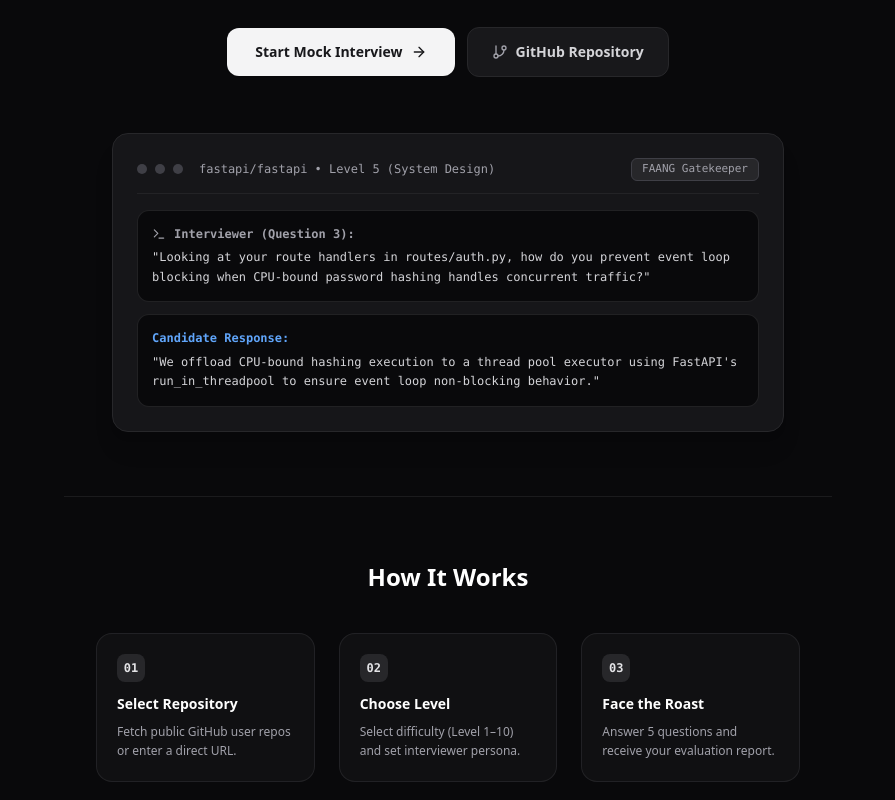
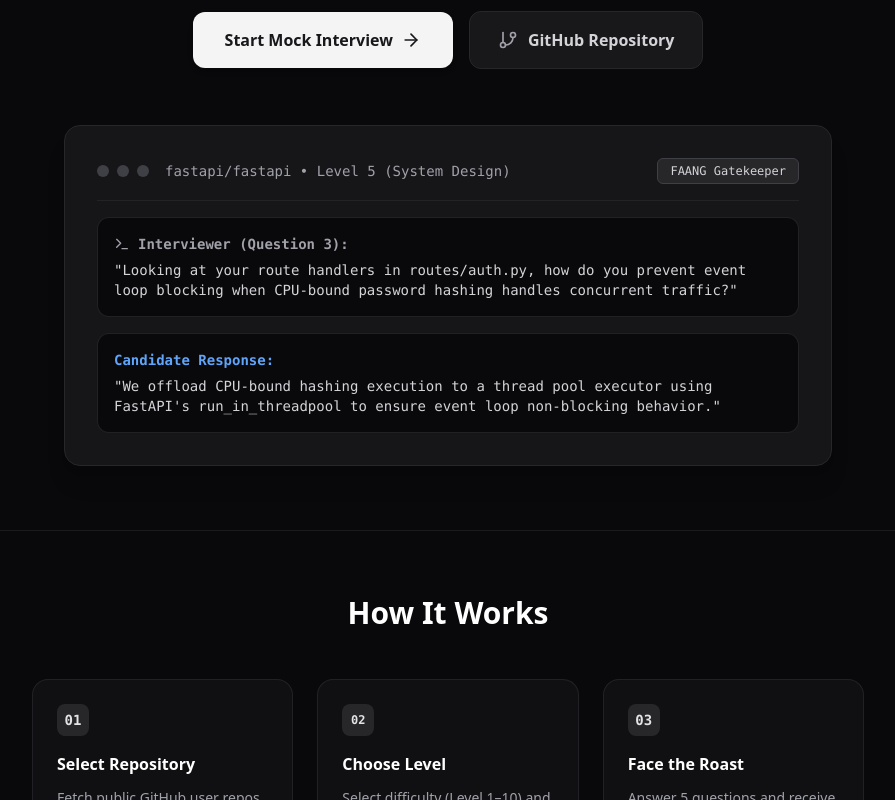
Before and after one commit to rajtharun08/RepoRoast, a React (Vite) app in the folder frontend/: page / in a window 1280 px wide. Shown: the part 420-1220 px from the top of the page, without its empty margins (192-1087 px from the left). Built offline with nearby package versions, Linux system fonts and the light colour scheme.

Commit message:
fix(ui): adjust landing page hero section padding to prevent navbar clipping

```diff
--- a/frontend/src/pages/LandingPage.jsx
+++ b/frontend/src/pages/LandingPage.jsx
@@ -7,7 +7,7 @@
     <div className="min-h-screen bg-[#09090b] text-zinc-100 font-sans selection:bg-zinc-800 selection:text-white">
 
       {/* Hero Section */}
-      <section className="pt-20 pb-16 px-4 md:px-8 max-w-4xl mx-auto text-center space-y-8">
+      <section className="py-12 md:py-16 px-4 md:px-8 max-w-4xl mx-auto text-center space-y-8">
 
         {/* Main Tagline Header */}
         <h1 className="text-4xl sm:text-6xl md:text-7xl font-extrabold tracking-tight text-white leading-tight">
@@ -18,56 +18,56 @@
         </h1>
 
         {/* Subtitle */}
-        <p className="text-zinc-400 text-base md:text-lg max-w-2xl mx-auto leading-relaxed">
+        <p className="text-zinc-400 text-base md:text-xl max-w-2xl mx-auto leading-relaxed">
           Subject your codebase to realistic, escalating technical interviews. Starts with high-level architectural screening and progresses to deep code review while optimizing LLM token context.
         </p>
 
         {/* Action Buttons */}
-        <div className="flex flex-col sm:flex-row items-center justify-center gap-3 pt-2">
+        <div className="flex flex-col sm:flex-row items-center justify-center gap-4 pt-2">
           <Link
             to="/setup"
-            className="w-full sm:w-auto bg-zinc-100 hover:bg-white text-zinc-900 font-bold text-sm px-7 py-3.5 rounded-xl shadow-sm flex items-center justify-center gap-2 transition-all cursor-pointer group"
+            className="w-full sm:w-auto bg-zinc-100 hover:bg-white text-zinc-900 font-extrabold text-base px-8 py-4 rounded-xl shadow-md flex items-center justify-center gap-2 transition-all cursor-pointer group"
           >
             <span>Start Mock Interview</span>
-            <ArrowRight className="w-4 h-4 group-hover:translate-x-1 transition-transform text-zinc-900" />
+            <ArrowRight className="w-5 h-5 group-hover:translate-x-1 transition-transform text-zinc-900" />
           </Link>
           <a
             href="https://github.com/rajtharun08/RepoRoast"
             target="_blank"
             rel="noopener noreferrer"
-            className="w-full sm:w-auto bg-zinc-900 hover:bg-zinc-800 text-zinc-300 font-semibold text-sm px-6 py-3.5 rounded-xl border border-zinc-800 flex items-center justify-center gap-2 transition-all cursor-pointer"
+            className="w-full sm:w-auto bg-zinc-900 hover:bg-zinc-800 text-zinc-300 font-bold text-base px-7 py-4 rounded-xl border border-zinc-800 flex items-center justify-center gap-2.5 transition-all cursor-pointer"
           >
-            <GitBranch className="w-4 h-4 text-zinc-400" />
+            <GitBranch className="w-5 h-5 text-zinc-400" />
             <span>GitHub Repository</span>
           </a>
         </div>
 
         {/* Code Preview Terminal Card */}
         <div className="pt-6">
-          <div className="bg-zinc-900/90 border border-zinc-800 rounded-2xl p-6 shadow-xl text-left max-w-2xl mx-auto space-y-4">
-            <div className="flex items-center justify-between border-b border-zinc-800/80 pb-3">
+          <div className="bg-zinc-900/90 border border-zinc-800 rounded-2xl p-6 md:p-8 shadow-xl text-left max-w-3xl mx-auto space-y-4">
+            <div className="flex items-center justify-between border-b border-zinc-800/80 pb-4">
               <div className="flex items-center gap-2">
-                <div className="w-2.5 h-2.5 rounded-full bg-zinc-700" />
-                <div className="w-2.5 h-2.5 rounded-full bg-zinc-700" />
-                <div className="w-2.5 h-2.5 rounded-full bg-zinc-700" />
-                <span className="text-xs font-mono text-zinc-400 ml-2">fastapi/fastapi • Level 5 (System Design)</span>
+                <div className="w-3 h-3 rounded-full bg-zinc-700" />
+                <div className="w-3 h-3 rounded-full bg-zinc-700" />
+                <div className="w-3 h-3 rounded-full bg-zinc-700" />
+                <span className="text-sm font-mono text-zinc-400 ml-2">fastapi/fastapi • Level 5 (System Design)</span>
               </div>
-              <span className="text-[11px] font-mono text-zinc-400 bg-zinc-800 px-2.5 py-0.5 rounded-md border border-zinc-700">
+              <span className="text-xs font-mono text-zinc-300 bg-zinc-800 px-3 py-1 rounded-md border border-zinc-700">
                 FAANG Gatekeeper
               </span>
             </div>
 
-            <div className="space-y-3 font-mono text-xs leading-relaxed text-zinc-300">
-              <div className="bg-zinc-950 p-3.5 rounded-xl border border-zinc-800/80">
-                <div className="text-zinc-400 font-bold mb-1 flex items-center gap-2">
-                  <Terminal className="w-3.5 h-3.5 text-zinc-400" />
+            <div className="space-y-4 font-mono text-xs md:text-sm leading-relaxed text-zinc-300">
+              <div className="bg-zinc-950 p-4 rounded-xl border border-zinc-800/80">
+                <div className="text-zinc-400 font-bold mb-1.5 flex items-center gap-2">
+                  <Terminal className="w-4 h-4 text-zinc-400" />
                   <span>Interviewer (Question 3):</span>
                 </div>
                 "Looking at your route handlers in <code>routes/auth.py</code>, how do you prevent event loop blocking when CPU-bound password hashing handles concurrent traffic?"
               </div>
 
-              <div className="bg-zinc-950 p-3.5 rounded-xl border border-zinc-800/80 text-zinc-300">
-                <div className="text-blue-400 font-bold mb-1">Candidate Response:</div>
+              <div className="bg-zinc-950 p-4 rounded-xl border border-zinc-800/80 text-zinc-300">
+                <div className="text-blue-400 font-bold mb-1.5">Candidate Response:</div>
                 "We offload CPU-bound hashing execution to a thread pool executor using FastAPI's <code>run_in_threadpool</code> to ensure event loop non-blocking behavior."
               </div>
             </div>
@@ -76,41 +76,41 @@
       </section>
 
       {/* 3-Step Process */}
-      <section className="py-16 px-4 md:px-8 max-w-3xl mx-auto border-t border-zinc-800/60 text-center space-y-10">
-        <h2 className="text-2xl font-bold text-white">How It Works</h2>
+      <section className="py-16 px-4 md:px-8 max-w-4xl mx-auto border-t border-zinc-800/60 text-center space-y-12">
+        <h2 className="text-3xl font-extrabold text-white">How It Works</h2>
 
         <div className="grid grid-cols-1 md:grid-cols-3 gap-6">
-          <div className="bg-zinc-900/50 border border-zinc-800/80 rounded-2xl p-5 space-y-2 text-left">
-            <div className="w-7 h-7 rounded-lg bg-zinc-800 text-zinc-200 font-bold text-xs flex items-center justify-center font-mono">
+          <div className="bg-zinc-900/50 border border-zinc-800/80 rounded-2xl p-6 space-y-3 text-left">
+            <div className="w-8 h-8 rounded-lg bg-zinc-800 text-zinc-200 font-bold text-sm flex items-center justify-center font-mono">
               01
             </div>
-            <h4 className="font-bold text-sm text-white pt-1">Select Repository</h4>
-            <p className="text-xs text-zinc-400 leading-relaxed">Fetch public GitHub user repos or enter a direct URL.</p>
+            <h4 className="font-bold text-base text-white pt-1">Select Repository</h4>
+            <p className="text-xs md:text-sm text-zinc-400 leading-relaxed">Fetch public GitHub user repos or enter a direct URL.</p>
           </div>
 
-          <div className="bg-zinc-900/50 border border-zinc-800/80 rounded-2xl p-5 space-y-2 text-left">
-            <div className="w-7 h-7 rounded-lg bg-zinc-800 text-zinc-200 font-bold text-xs flex items-center justify-center font-mono">
+          <div className="bg-zinc-900/50 border border-zinc-800/80 rounded-2xl p-6 space-y-3 text-left">
+            <div className="w-8 h-8 rounded-lg bg-zinc-800 text-zinc-200 font-bold text-xs flex items-center justify-center font-mono">
               02
             </div>
-            <h4 className="font-bold text-sm text-white pt-1">Choose Level</h4>
-            <p className="text-xs text-zinc-400 leading-relaxed">Select difficulty (Level 1–10) and set interviewer persona.</p>
+            <h4 className="font-bold text-base text-white pt-1">Choose Level</h4>
+            <p className="text-xs md:text-sm text-zinc-400 leading-relaxed">Select difficulty (Level 1–10) and set interviewer persona.</p>
           </div>
 
-          <div className="bg-zinc-900/50 border border-zinc-800/80 rounded-2xl p-5 space-y-2 text-left">
-            <div className="w-7 h-7 rounded-lg bg-zinc-800 text-zinc-200 font-bold text-xs flex items-center justify-center font-mono">
+          <div className="bg-zinc-900/50 border border-zinc-800/80 rounded-2xl p-6 space-y-3 text-left">
+            <div className="w-8 h-8 rounded-lg bg-zinc-800 text-zinc-200 font-bold text-sm flex items-center justify-center font-mono">
               03
             </div>
-            <h4 className="font-bold text-sm text-white pt-1">Face the Roast</h4>
-            <p className="text-xs text-zinc-400 leading-relaxed">Answer 5 questions and receive your evaluation report.</p>
+            <h4 className="font-bold text-base text-white pt-1">Face the Roast</h4>
+            <p className="text-xs md:text-sm text-zinc-400 leading-relaxed">Answer 5 questions and receive your evaluation report.</p>
           </div>
         </div>
 
         <Link
           to="/setup"
-          className="inline-flex items-center gap-2 bg-zinc-100 hover:bg-white text-zinc-900 font-bold text-sm px-8 py-3.5 rounded-xl shadow-sm transition-all cursor-pointer"
+          className="inline-flex items-center gap-2 bg-zinc-100 hover:bg-white text-zinc-900 font-extrabold text-base px-9 py-4 rounded-xl shadow-md transition-all cursor-pointer"
         >
           <span>Start Technical Interview</span>
-          <ArrowRight className="w-4 h-4 text-zinc-900" />
+          <ArrowRight className="w-5 h-5 text-zinc-900" />
         </Link>
       </section>
 
```
